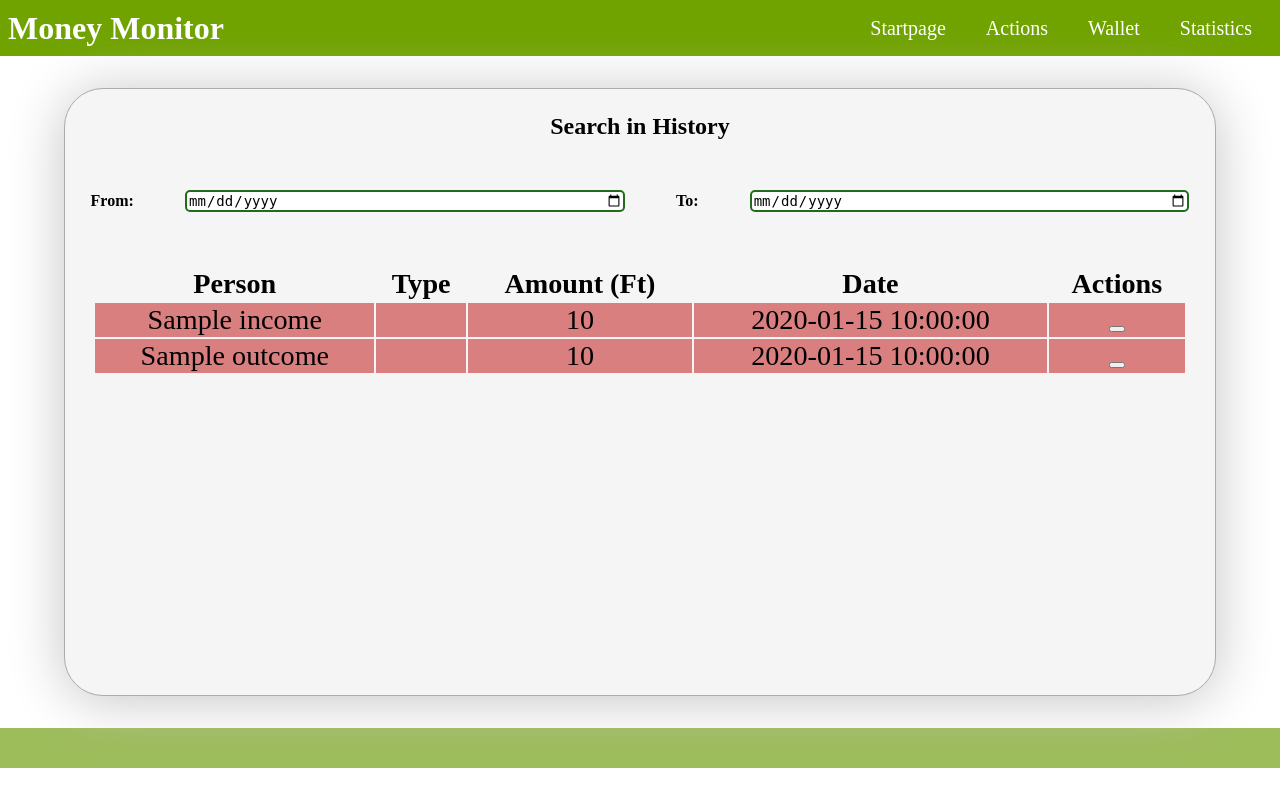
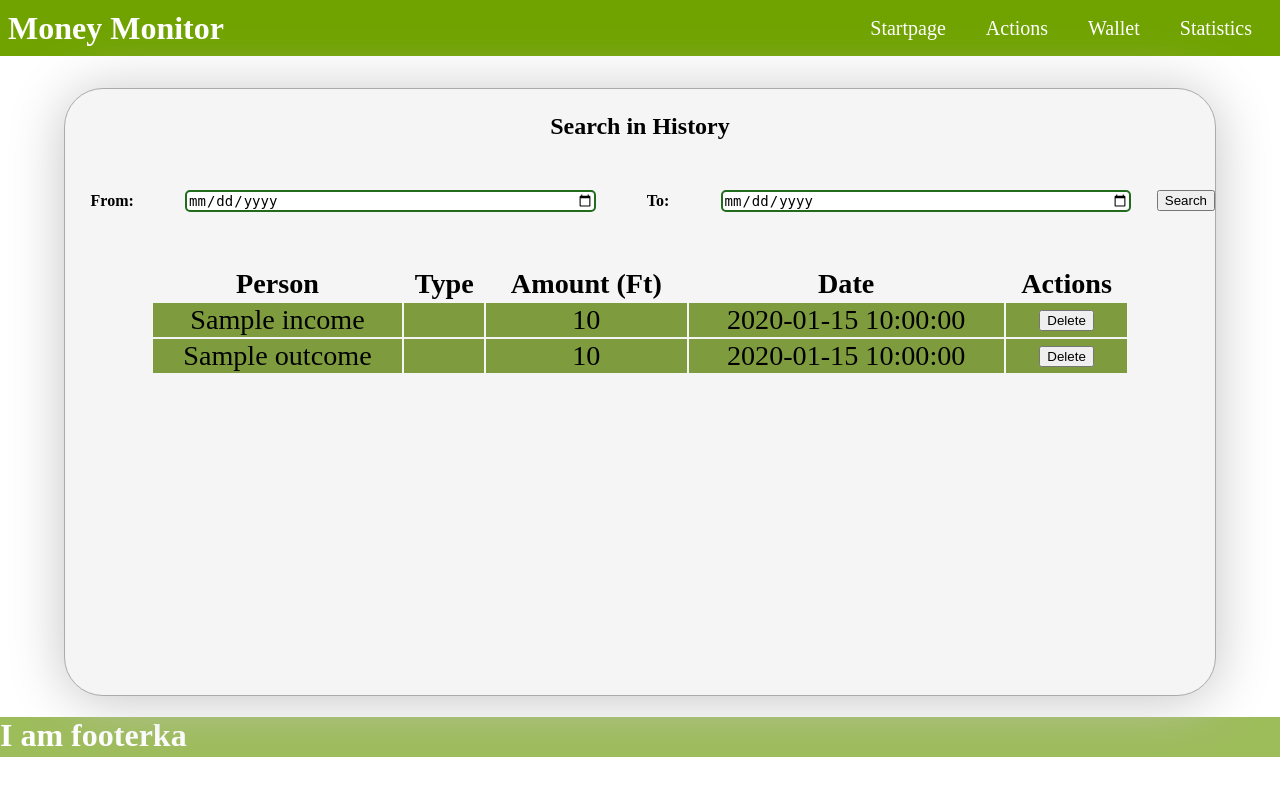
Before and after one commit to BerrySee/MoneyMonitor, a PHP site: page /wallet.php in a window 1280 px wide. Run offline with PHP 8.4, Linux system fonts and the light colour scheme; tables that the repository leaves empty or names only in its code hold one stand-in row (values such as "Sample post").

Commit message:
wallet.php deleting works

```diff
--- a/_variables.scss
+++ b/_variables.scss
@@ -1,11 +1,9 @@
 @mixin universal-container {
-    position: relative;
    height: 100%;
    margin: 0 auto;
    margin-top: 2em;
     width: 90%;
     background: #f5f5f5;
-    border: 1px solid #ababab;
     box-sizing: border-box;
     box-shadow: 0px 4px 56px #c4c4c4;
     border-radius: 39px;
@@ -13,10 +11,6 @@
 }
 @mixin grid {
     display: grid;
-  justify-items: center;
-  align-items: center;
-  display: grid;
-display: grid;
   grid-template-columns: 1fr 1fr 1fr 1fr;
   grid-template-rows: 1fr;
   grid-template-areas: "income finance finance outcome";
--- a/includes/dbconn/db.php
+++ b/includes/dbconn/db.php
@@ -15,13 +15,13 @@ public function __construct() {
     }
 }
 public function incomeMoney($name, $type, $amount, $date) {
-    $sql = "INSERT INTO income (name, type, amount, date) VALUES (:name, :type, :amount, :date)";
+    $sql = "INSERT INTO income (name, type, amount, date, constant) VALUES (:name, :type, :amount, :date, 1)";
     $stmt = $this->conn->prepare($sql);
     $stmt->execute(['name'=>$name, 'type'=>$type, 'amount'=>$amount, 'date'=>$date]);
     echo "data inserted";
 }
 public function expenseMoney($name, $type, $amount, $date) {
-    $sql = "INSERT INTO outcome (name, type, amount, date) VALUES (:name, :type, :amount, :date)";
+    $sql = "INSERT INTO outcome (name, type, amount, date, constant) VALUES (:name, :type, :amount, :date, 0)";
     $stmt = $this->conn->prepare($sql);
     $stmt->execute(['name'=>$name, 'type'=>$type, 'amount'=>$amount, 'date'=>$date]);
     echo "data inserted";
@@ -55,5 +55,14 @@ ORDER BY Date DESC";
     $history = $stmt->fetchAll(PDO::FETCH_ASSOC);
     return $history;
  }
+
+ public function deleteRow($id, $constant) {
+    $sql  ="DELETE FROM income WHERE id = :id AND constant = :constant;
+    DELETE FROM outcome WHERE id = :id AND constant = :constant;
+    ";
+    $stmt = $this->conn->prepare($sql);
+    $stmt->execute(['id'=>$id, 'constant'=>$constant]);
+    echo "Deleted record";
+}
 }
 ?>
--- a/includes/footer.php
+++ b/includes/footer.php
@@ -1,5 +1,8 @@
 </section>
-<footer></footer>
-    <script src="" async="async" defer="defer"></script>
+<footer>
+<h1 style="color: white;">
+I am footerka</h1>
+</footer>
+    <script src="main.js"></script>
   </body>
 </html>
--- /dev/null
+++ b/includes/main.js
@@ -0,0 +1 @@
+//onchange event!!
--- a/style.scss
+++ b/style.scss
@@ -2,14 +2,14 @@
 body {
   margin: 0 auto;
   box-sizing: border-box;
-  height: 100%;
+  height: 100vh;
   width: 100vw;
 }
 /*Header with flexbox (for navbar)*/
 header {
   padding: 0.5em;
   color: white;
-  height: 5vh;
+  height: 5%;
   background: #70a300;
   display: flex;
   justify-content: space-between;
@@ -36,13 +36,13 @@ header {
   }
 }
 section {
-height: 76vh;
+height: 76%;
+
 }
 //Start Page container
 .start-container {
-  height: 80%;
+  height: 85%;
   display: grid;
-  justify-items: center;
   align-items: center;
   grid-template-columns: repeat(auto-fit, minmax(300px, 1fr));
   .col {
@@ -184,29 +184,19 @@ width: 100%;
 
 }
 }
-.record {
-border: 1px solid black;
-border-radius: 5em;
-}
+
 .get-started {
   background: #639100;
-  border: 0px white;
-  box-sizing: border-box;
   border-radius: 25px;
   font-family: Open Sans;
-  font-style: normal;
   font-weight: 600;
   font-size: 1.5em;
   line-height: 49px;
-  display: flex;
-  align-items: center;
   text-align: center;
-  padding: 0.3em;
   color: #ffffff;
   cursor: pointer;
   display: block;
   margin: 0 auto;
-  widows: 200px;
   height: 3em;
   width: 10em;
   transition: all 0.5s ease 0s;
@@ -217,6 +207,7 @@ border-radius: 5em;
 }
 //wallet page
 .wallet-container {
+   height: 100vh; /* or position:absolute; height:100%; */
   @include wallet-container;
   transition: all 0.5s ease 0s;
 
@@ -242,20 +233,24 @@ border-radius: 5em;
     }
   }
   table {
-
+    margin: 0 auto;
     text-align: center;
     padding: 1em;
     font-size: 2.2vw;
-    width: 100%;
+    width: 90%;
+    transition: all 0.5s ease 0s;
+    tr {
+      transition: all 0.5s ease 0s;
+    }
   }
 }
 .history {
- height: 70%;
-overflow-y: scroll;
+height: 70%;
+overflow: auto;
 }
+
 footer {
-  margin-top: 2em;
-  height: 5vh;
+  height: 5%;
   background: #9dbc5a;
 }
 
--- a/style/style.css
+++ b/style/style.css
@@ -2,7 +2,7 @@ body {
   margin: 0 auto;
   -webkit-box-sizing: border-box;
           box-sizing: border-box;
-  height: 100%;
+  height: 100vh;
   width: 100vw;
 }
 
@@ -369,20 +345,27 @@ section {
 }
 
 .wallet-container table {
+  margin: 0 auto;
   text-align: center;
   padding: 1em;
   font-size: 2.2vw;
-  width: 100%;
+  width: 90%;
+  -webkit-transition: all 0.5s ease 0s;
+  transition: all 0.5s ease 0s;
+}
+
+.wallet-container table tr {
+  -webkit-transition: all 0.5s ease 0s;
+  transition: all 0.5s ease 0s;
 }
 
 .history {
   height: 70%;
-  overflow-y: scroll;
+  overflow: auto;
 }
 
 footer {
-  margin-top: 2em;
-  height: 5vh;
+  height: 5%;
   background: #9dbc5a;
 }
 
--- a/wallet.php
+++ b/wallet.php
@@ -7,12 +7,14 @@ $history = $db->getHistory();
 <div class="wallet-container">
 <h1>Search in History</h1>
 
-    <form class="">
+    <form method="GET" action="/includes/searchdata.php">
         <label class="label1" for="">From:</label>
-        <input class="input1" type="date">
+        <input class="input1" type="date" name="from">
         <label class="label2" for="">To:</label>
-        <input class="input2" type="date">
+        <input class="input2" type="date" name="to">
+        <button type="submit" name="search">Search</button>
     </form>
+
     <div class="history">
 <table>
     <thead>
@@ -31,7 +33,7 @@ $history = $db->getHistory();
         ?>
          <tr  style="<?php
 
-    if($item['type'] != 'Salary' && $item['type'] != 'Gift' ) {
+    if($item['constant'] == 0 ) {
         echo "background: #D97F7F;";
     } else {
         echo "background: #7E9C3D;";
@@ -41,13 +43,16 @@ $history = $db->getHistory();
         <td> <?php echo $item['type'] ?></td>
         <td> <?php echo $item['amount'] ?></td>
         <td> <?php echo $item['date'] ?></td>
-        <td><button></button></td>
+        <td> <form action='includes/delete.php' method="POST"> <input type="hidden" name="id" value="<?php echo $item['id'] ?>">
+        <input type="hidden" name="constant" value="<?php echo $item['constant'] ?>"><button type="submit" name="delete" value="Delete">Delete</button>  </form>  </td>
     </tr>
     <?php } ?>
     </tbody>
 </table>
+
+
+
 </div>
-
 
 
 </div>
```
Also changed, not shown: other parts of style/style.css (+5 -29 lines), includes/delete.php (added, +9 -0 lines), 1 other file.
